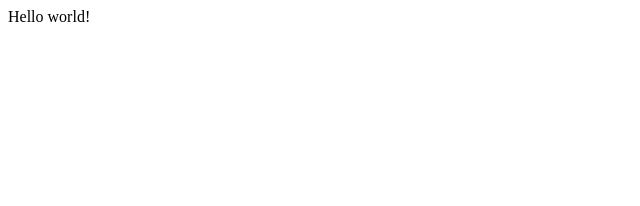
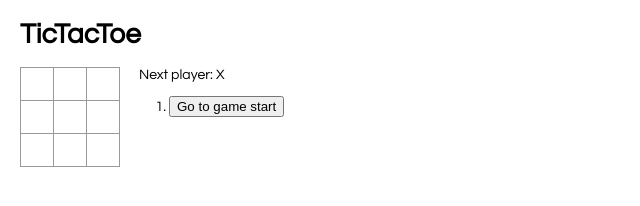
Before and after one commit to JohnB-main/JestTestingTTT, a Gatsby site: page / in a window 1280 px wide. Shown: the whole page, without its empty margins (0-640 px from the left). Built offline with nearby package versions, Linux system fonts and the light colour scheme; Gatsby itself is replaced by a stand-in of ours.

Commit message:
first commit

```diff
--- /dev/null
+++ b/src/pages/board.js
@@ -0,0 +1,46 @@
+// board class
+import React from 'react'
+import ReactDOM from 'react-dom';
+import './style.css';
+function Square(props) {
+  return (
+    <button className="square" onClick={props.onClick}>
+      {props.value}
+    </button>
+  );
+}
+
+class Board extends React.Component {
+  renderSquare(i) {
+    return (
+      <Square
+        value={this.props.squares[i]}
+        onClick={() => this.props.onClick(i)}
+      />
+    );
+  }
+
+  render() {
+    return (
+      <div>
+        <div className="board-row">
+          {this.renderSquare(0)}
+          {this.renderSquare(1)}
+          {this.renderSquare(2)}
+        </div>
+        <div className="board-row">
+          {this.renderSquare(3)}
+          {this.renderSquare(4)}
+          {this.renderSquare(5)}
+        </div>
+        <div className="board-row">
+          {this.renderSquare(6)}
+          {this.renderSquare(7)}
+          {this.renderSquare(8)}
+        </div>
+      </div>
+    );
+  }
+}
+
+export default Board;
--- /dev/null
+++ b/src/pages/game.js
@@ -0,0 +1,105 @@
+// game class
+import React from 'react'
+import './style.css';
+import Board from './board.js';
+class Game extends React.Component {
+  constructor(props) {
+    super(props);
+    this.state = {
+      history: [
+        {
+          squares: Array(9).fill(null)
+        }
+      ],
+      stepNumber: 0,
+      xIsNext: true
+    };
+  }
+
+  handleClick(i) {
+    const history = this.state.history.slice(0, this.state.stepNumber + 1);
+    const current = history[history.length - 1];
+    const squares = current.squares.slice();
+    if (calculateWinner(squares) || squares[i]) {
+      return;
+    }
+    squares[i] = this.state.xIsNext ? "X" : "O";
+    this.setState({
+      history: history.concat([
+        {
+          squares: squares
+        }
+      ]),
+      stepNumber: history.length,
+      xIsNext: !this.state.xIsNext
+    });
+  }
+
+  jumpTo(step) {
+    this.setState({
+      stepNumber: step,
+      xIsNext: (step % 2) === 0
+    });
+  }
+
+  render() {
+    const history = this.state.history;
+    const current = history[this.state.stepNumber];
+    const winner = calculateWinner(current.squares);
+
+    const moves = history.map((step, move) => {
+      const desc = move ?
+        'Go to move #' + move :
+        'Go to game start';
+      return (
+        <li key={move}>
+          <button onClick={() => this.jumpTo(move)}>{desc}</button>
+        </li>
+      );
+    });
+
+    let status;
+    if (winner) {
+      status = "Winner: " + winner;
+    } else {
+      status = "Next player: " + (this.state.xIsNext ? "X" : "O");
+    }
+
+    return (
+      <div className="game">
+        <div className="game-board">
+          <Board
+            squares={current.squares}
+            onClick={i => this.handleClick(i)}
+          />
+        </div>
+        <div className="game-info">
+          <div>{status}</div>
+          <ol>{moves}</ol>
+        </div>
+      </div>
+    );
+  }
+}
+
+
+function calculateWinner(squares) {
+  const lines = [
+    [0, 1, 2],
+    [3, 4, 5],
+    [6, 7, 8],
+    [0, 3, 6],
+    [1, 4, 7],
+    [2, 5, 8],
+    [0, 4, 8],
+    [2, 4, 6]
+  ];
+  for (let i = 0; i < lines.length; i++) {
+    const [a, b, c] = lines[i];
+    if (squares[a] && squares[a] === squares[b] && squares[a] === squares[c]) {
+      return squares[a];
+    }
+  }
+  return null;
+}
+export default Game;
--- a/src/pages/index.js
+++ b/src/pages/index.js
@@ -1,5 +1,18 @@
-import React from "react"
+import React from 'react'
+import './style.css';
+import Board from './board.js';
+import Game from './game.js';
 
-export default function Home() {
-  return <div>Hello world!</div>
+
+class GameTest extends React.Component {
+  render() {
+    return (
+      <div className="tictactoe">
+        <h1>TicTacToe {this.props.name}</h1>
+        <Game/>
+      </div>
+    );
+  }
 }
+
+export default GameTest
--- /dev/null
+++ b/src/pages/style.css
@@ -0,0 +1,50 @@
+body {
+  font: 14px "Century Gothic", Futura, sans-serif;
+  margin: 20px;
+}
+
+ol, ul {
+  padding-left: 30px;
+}
+
+.board-row:after {
+  clear: both;
+  content: "";
+  display: table;
+}
+
+.status {
+  margin-bottom: 10px;
+}
+
+.square {
+  background: #fff;
+  border: 1px solid #999;
+  float: left;
+  font-size: 24px;
+  font-weight: bold;
+  line-height: 34px;
+  height: 34px;
+  margin-right: -1px;
+  margin-top: -1px;
+  padding: 0;
+  text-align: center;
+  width: 34px;
+}
+
+.square:focus {
+  outline: none;
+}
+
+.kbd-navigation .square:focus {
+  background: #ddd;
+}
+
+.game {
+  display: flex;
+  flex-direction: row;
+}
+
+.game-info {
+  margin-left: 20px;
+}
```
